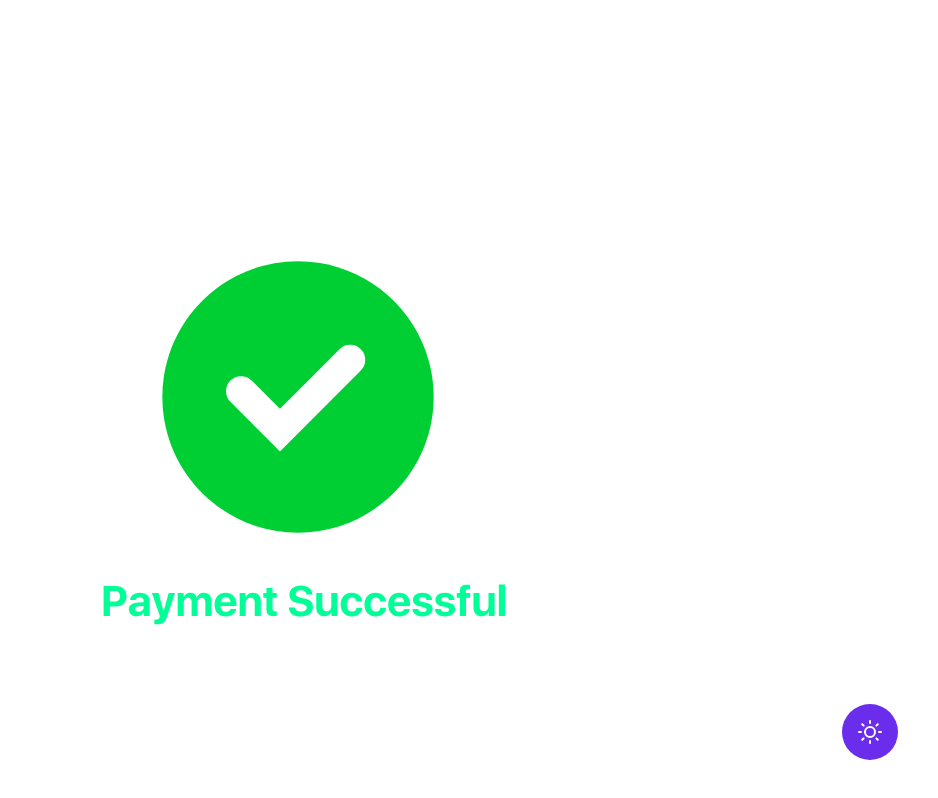
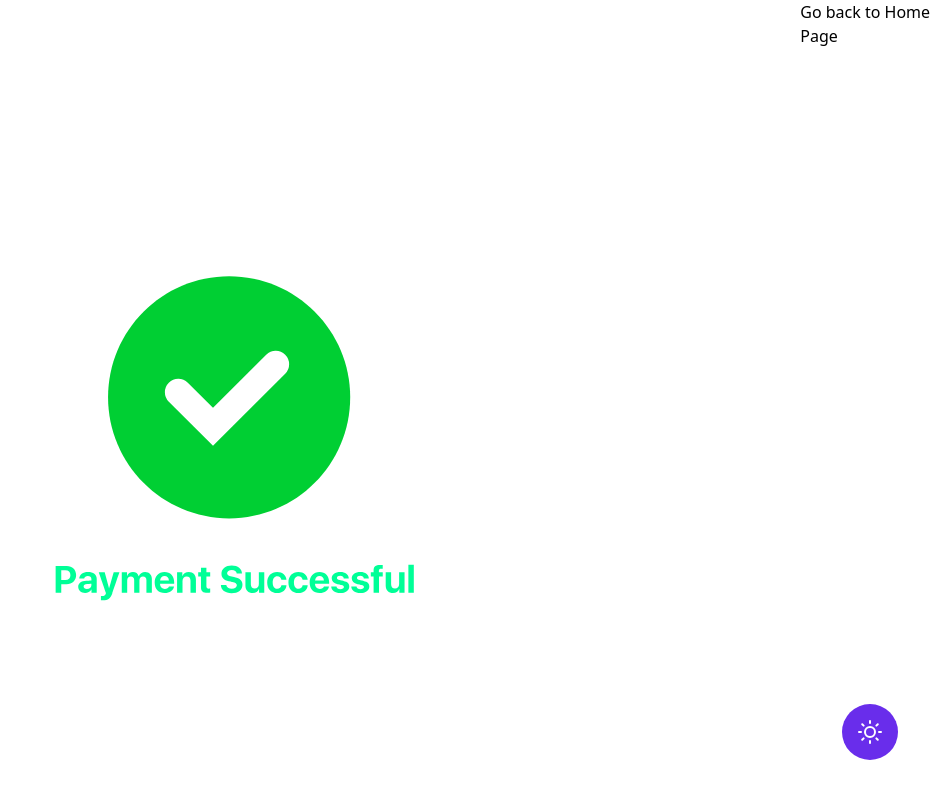
Before and after one commit to subrabala/Groww-task, a Next.js app: page /success in a window 1280 px wide. Shown: the whole page, without its empty margins (342-1280 px from the left). Built offline with nearby package versions, Linux system fonts and the light colour scheme.

Commit message:
home-page

```diff
--- a/src/app/success/page.js
+++ b/src/app/success/page.js
@@ -2,10 +2,11 @@
 import React from "react";
 import { useEffect, useRef } from "react";
 import lottie from "lottie-web";
+import { useRouter } from "next/navigation";
 
 export default function MyComponent() {
   const animationContainer = useRef(null);
-
+  const router = useRouter();
   useEffect(() => {
     lottie.loadAnimation({
       container: animationContainer.current,
@@ -19,6 +20,7 @@ export default function MyComponent() {
   return (
     <div className="h-screen  flex justify-center align-middle">
       <div ref={animationContainer}></div>
+      <p onClick={()=>{router.push('/')}}>Go back to Home Page</p>
     </div>
   );
 }
```
